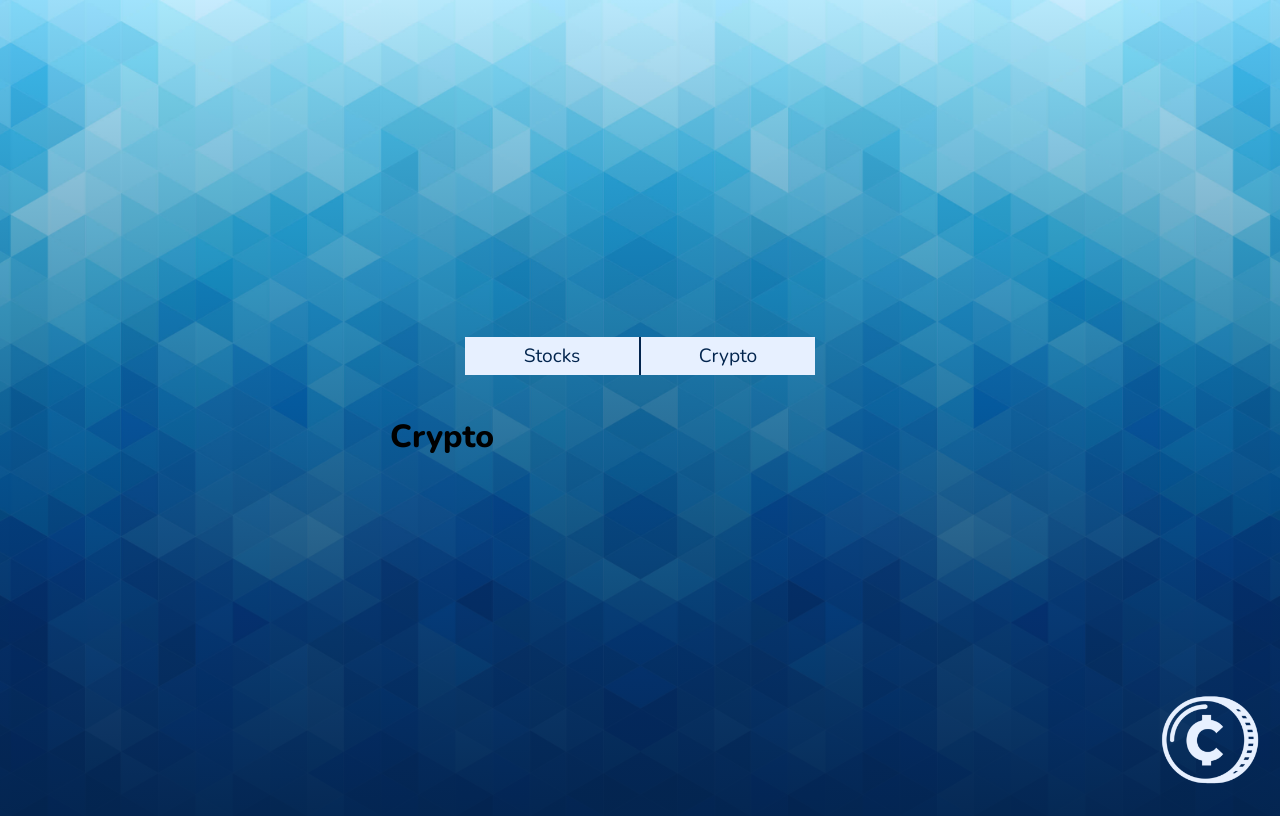
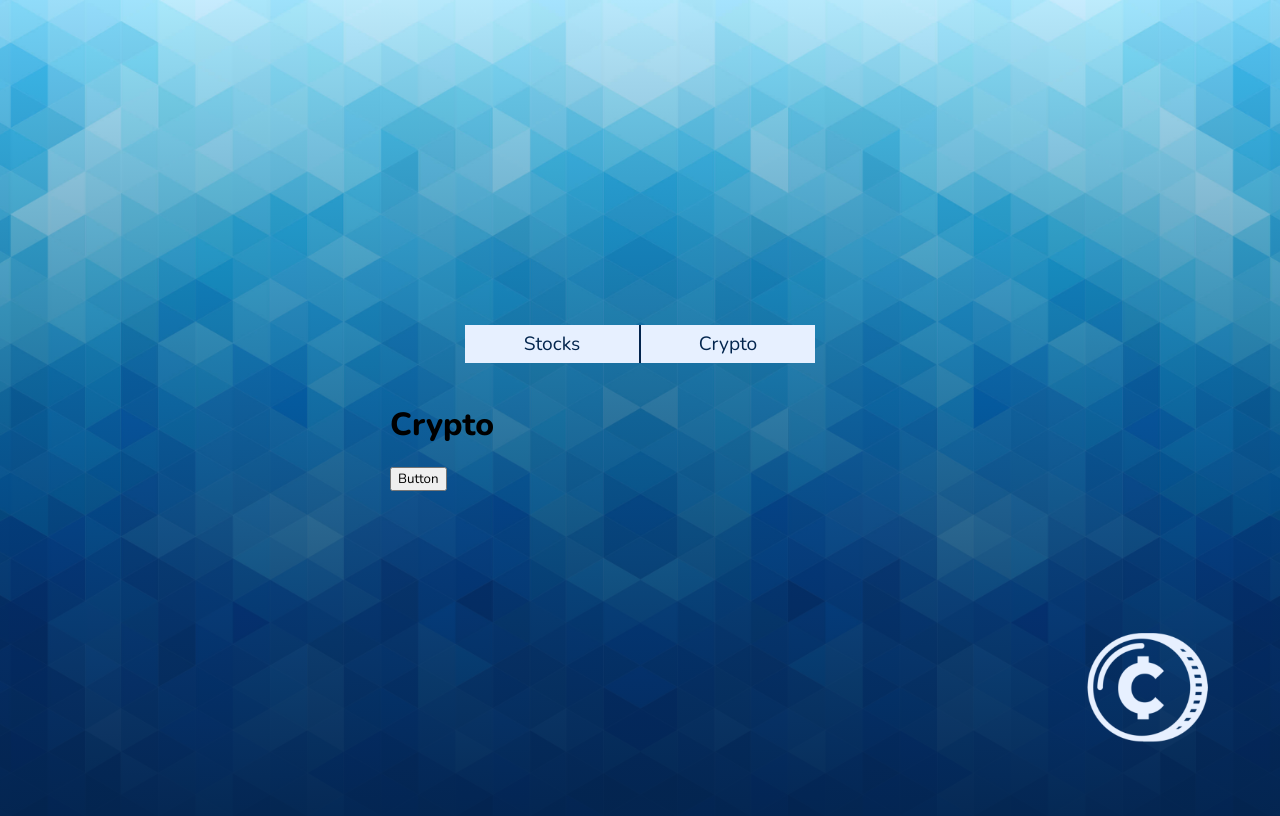
Before and after one commit to salamhis2019/vue-stock-api, a Vue app: page / in a window 1280 px wide. Both pictures are taken after a click on the button "Crypto". Built offline with nearby package versions, Linux system fonts and the light colour scheme.

Commit message:
loading needs to be fixed after second search. Crypto async fetch function created.

```diff
--- a/src/App.vue
+++ b/src/App.vue
@@ -89,8 +89,8 @@ export default {
 
   .stocks-logo, .crypto-logo {
     position: absolute;
-    width: 100px;
-    bottom: 10px;
-    right: 20px;
+    width: 125px;
+    bottom: 50px;
+    right: 70px;
   }
 </style>
--- a/src/components/Crypto-section.vue
+++ b/src/components/Crypto-section.vue
@@ -1,9 +1,19 @@
 <template>
   <h1>Crypto</h1>
+  <button @click="fetchCrypto">Button</button>
 </template>
 
 <script>
+const APIKEY = 'LTSY55G9R1CJFQ11'
+
 export default {
-  name: 'CryptoSection'
+  name: 'CryptoSection',
+  methods: {
+    async fetchCrypto() {
+      this.isLoading = true
+      const data = await fetch(`https://www.alphavantage.co/query?function=CURRENCY_EXCHANGE_RATE&from_currency=BTC&to_currency=USD&apikey=${APIKEY}`).then(res => res.json())
+      console.log(data)
+    }
+  }
 }
 </script>
--- a/src/components/Stock-section.vue
+++ b/src/components/Stock-section.vue
@@ -85,6 +85,7 @@ export default {
         .catch((err) =>  this.errorMessage(err))
     },
     getData(data) {
+      this.loadInfoContainer = true
       // CLEAR INPUT FIELD
       this.symbol = ""
 
```
